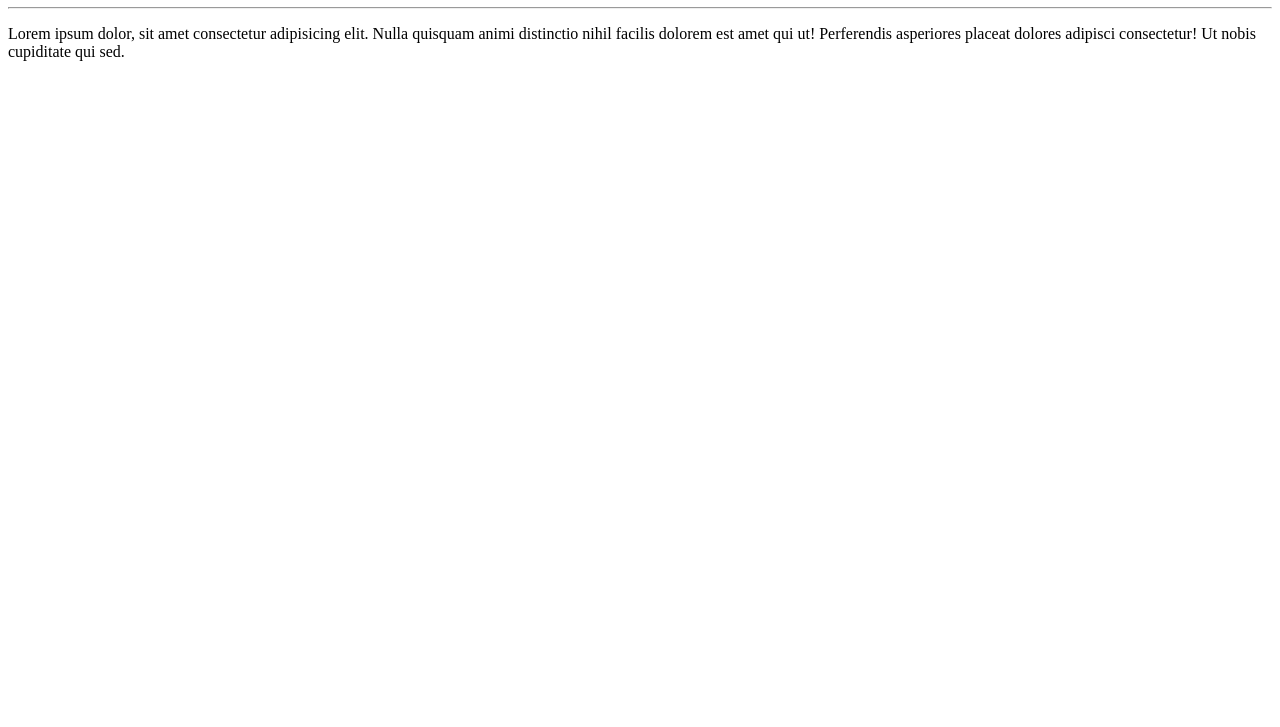
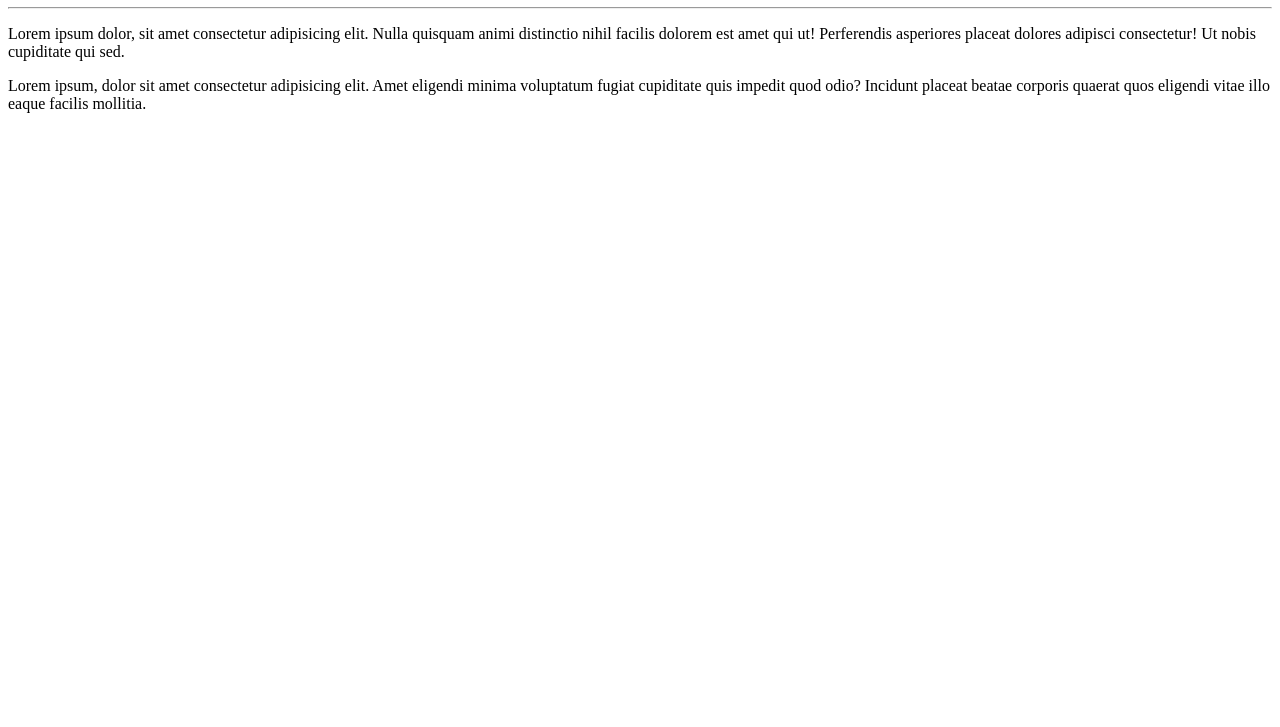
Before and after one commit to Carioca-PortugalRP/Portugal, a plain HTML site: page site-exemplo/index.html in a window 1280 px wide. Shown: the part 73-800 px from the top of the page. Drawn offline with Linux system fonts and the light colour scheme.

Commit message:
Update index.html

```diff
--- a/site-exemplo/index.html
+++ b/site-exemplo/index.html
@@ -10,5 +10,6 @@
     <h1>Olá, Mundo!</h1>
     <hr>
     <p>Lorem ipsum dolor, sit amet consectetur adipisicing elit. Nulla quisquam animi distinctio nihil facilis dolorem est amet qui ut! Perferendis asperiores placeat dolores adipisci consectetur! Ut nobis cupiditate qui sed.</p>
+    <p>Lorem ipsum, dolor sit amet consectetur adipisicing elit. Amet eligendi minima voluptatum fugiat cupiditate quis impedit quod odio? Incidunt placeat beatae corporis quaerat quos eligendi vitae illo eaque facilis mollitia.</p>
 </body>
 </html>
```
